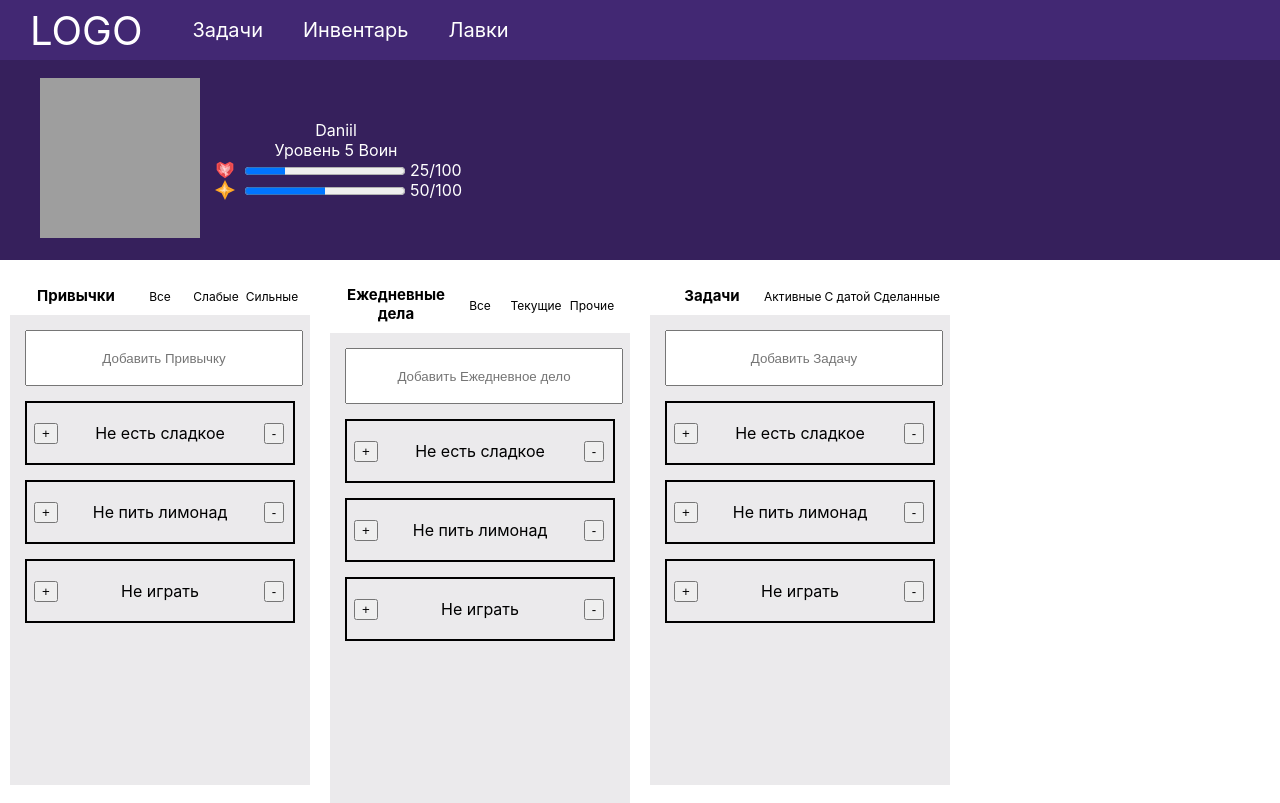
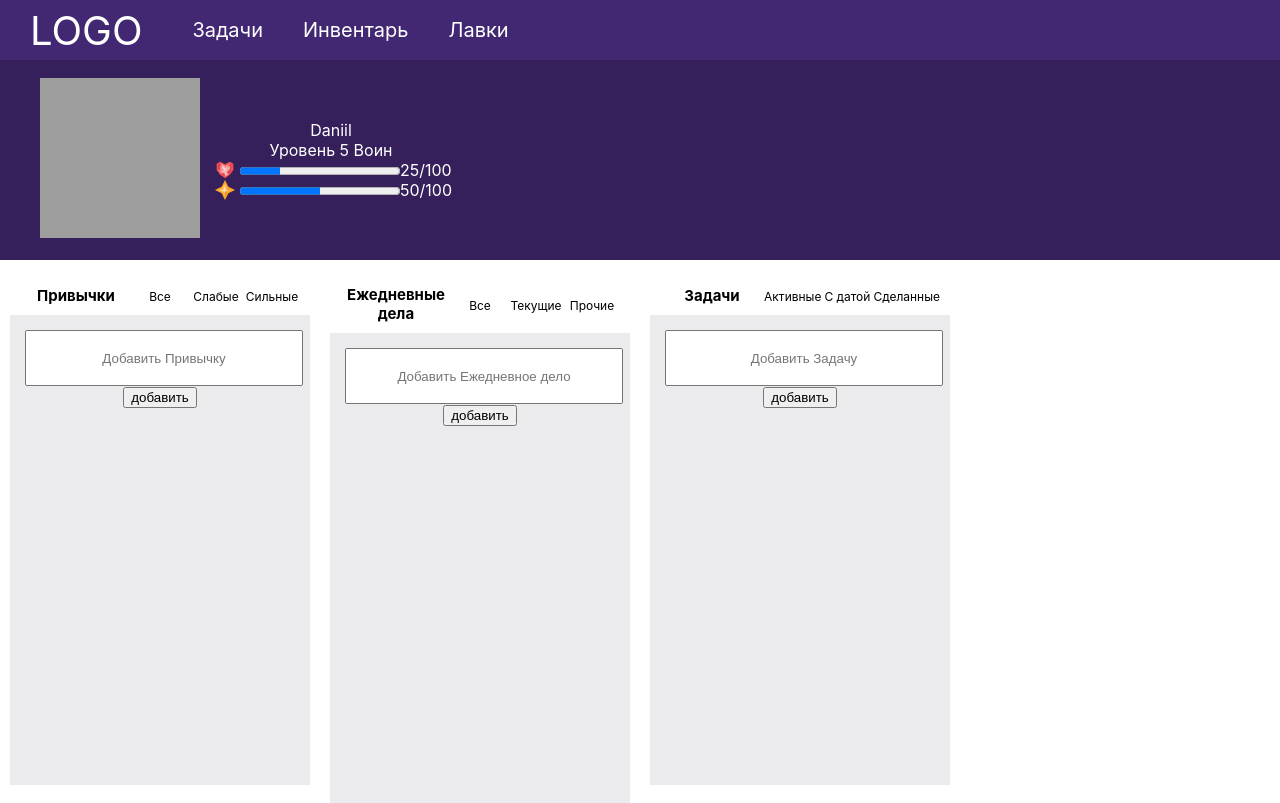
Before and after one commit to Foxsiris/HabiticaClone, a React (Create React App) app: page / in a window 1280 px wide. Built offline with nearby package versions, Linux system fonts and the light colour scheme; grey boxes are pictures that could not be loaded.

Commit message:
Создал Redux , добавил возможность добавлять привычку и выводить ее через хуки useDispatch и useSelector

```diff
--- a/package.json
+++ b/package.json
@@ -8,8 +8,10 @@
     "@testing-library/user-event": "^12.7.0",
     "react": "^17.0.1",
     "react-dom": "^17.0.1",
+    "react-redux": "^7.2.2",
     "react-router-dom": "^5.2.0",
     "react-scripts": "4.0.2",
+    "redux": "^4.0.5",
     "web-vitals": "^1.1.0"
   },
   "scripts": {
--- a/src/components/DataPerson/InfoPeson.jsx
+++ b/src/components/DataPerson/InfoPeson.jsx
@@ -1,5 +1,5 @@
 import React from 'react';
-
+import '../../css/Dataperson.css'
 
 function InfoPerson({name}){
     return(
--- a/src/components/Main/InputTodo.jsx
+++ b/src/components/Main/InputTodo.jsx
@@ -1,9 +1,31 @@
 import React from 'react'
+import {useDispatch} from "react-redux";
+import {createHabbit} from "../../redux/actions";
 
-function InputToDo({placeHolder}){
-    return(
-        <div >
-            <input type="text" className="InputToDo" placeholder={`Добавить ${placeHolder}`}/>
+function InputToDo({placeHolder}) {
+    const [value, setValue] = React.useState('')
+    const dispatch = useDispatch()
+
+    function submitDispatch(e){
+        e.preventDefault()
+        const newHabbit = {
+            title:value,
+            id:Date.now().toString()
+        }
+        dispatch(createHabbit(newHabbit))
+        setValue(' ')
+    }
+
+    function inputHandler(e) {
+        setValue(e.target.value)
+    }
+
+    return (
+        <div>
+            <form onSubmit={submitDispatch}>
+                <input type="text" className="InputToDo" placeholder={`Добавить ${placeHolder}`} onChange={inputHandler} value={value}/>
+                <button type='submit' >добавить</button>
+            </form>
         </div>
     )
 }
--- a/src/components/Main/MainToDo.jsx
+++ b/src/components/Main/MainToDo.jsx
@@ -1,16 +1,17 @@
 import React from 'react'
 import InputToDo from "./InputTodo";
 import HabbitItem from "./HabbitItem";
+import {useSelector} from "react-redux";
 
 function MainTodo({placeHolder}){
+    const habbit = useSelector(state=>state.habbit.habbit)
     return(
         <div className="MainToDoWrapper">
             <InputToDo placeHolder={placeHolder}/>
-            <HabbitItem habbit={"Не есть сладкое"} />
-            <HabbitItem habbit={"Не пить лимонад"} />
-            <HabbitItem habbit={"Не играть"} />
+            {habbit.map(el=>{
+                return <HabbitItem habbit={el.title} />
+            })}
         </div>
     )
 }
-
 export default MainTodo
--- a/src/css/Dataperson.css
+++ b/src/css/Dataperson.css
@@ -23,7 +23,9 @@ img{
     display: flex;
     flex-direction: row;
     align-items: center;
+
 }
-progress{
+progress::-webkit-progress-bar{
     margin: 0 5px;
+
 }
--- a/src/index.js
+++ b/src/index.js
@@ -4,12 +4,20 @@ import './index.css';
 import App from './App';
 import reportWebVitals from './reportWebVitals';
 import {BrowserRouter} from "react-router-dom";
+import {compose, createStore} from "redux";
+import {Provider} from "react-redux";
+import {rootReducer} from "./redux/rootReducer";
+
+
+const store = createStore(rootReducer,compose( window.__REDUX_DEVTOOLS_EXTENSION__ && window.__REDUX_DEVTOOLS_EXTENSION__()))
 
 ReactDOM.render(
     <React.StrictMode>
-        <BrowserRouter>
-            <App/>
-        </BrowserRouter>
+       <Provider store={store}>
+           <BrowserRouter>
+               <App/>
+           </BrowserRouter>
+       </Provider>
     </React.StrictMode>,
     document.getElementById('root')
 );
--- /dev/null
+++ b/src/redux/actions.js
@@ -0,0 +1,8 @@
+import {ADD_HABBIT} from "./types";
+
+export function createHabbit(habbit){
+    return {
+        type:ADD_HABBIT,
+        payload:habbit
+    }
+}
--- /dev/null
+++ b/src/redux/habbitReducer.js
@@ -0,0 +1,15 @@
+import {ADD_HABBIT} from "./types";
+
+const initialState = {
+    habbit: []
+}
+
+export const habbitReducer = (state = initialState, action) => {
+    switch (action.type) {
+        case ADD_HABBIT:
+            return {...state, habbit: state.habbit.concat([action.payload])}
+
+        default:return state
+    }
+    return state
+}
--- /dev/null
+++ b/src/redux/rootReducer.js
@@ -0,0 +1,6 @@
+import {combineReducers} from "redux";
+import {habbitReducer} from "./habbitReducer";
+
+export const rootReducer = combineReducers({
+    habbit:habbitReducer
+})
--- /dev/null
+++ b/src/redux/types.js
@@ -0,0 +1 @@
+export const ADD_HABBIT = 'ADD_HABBIT'
```
Also changed, not shown: 1 other file (tests, documents, lock files or other folders).
